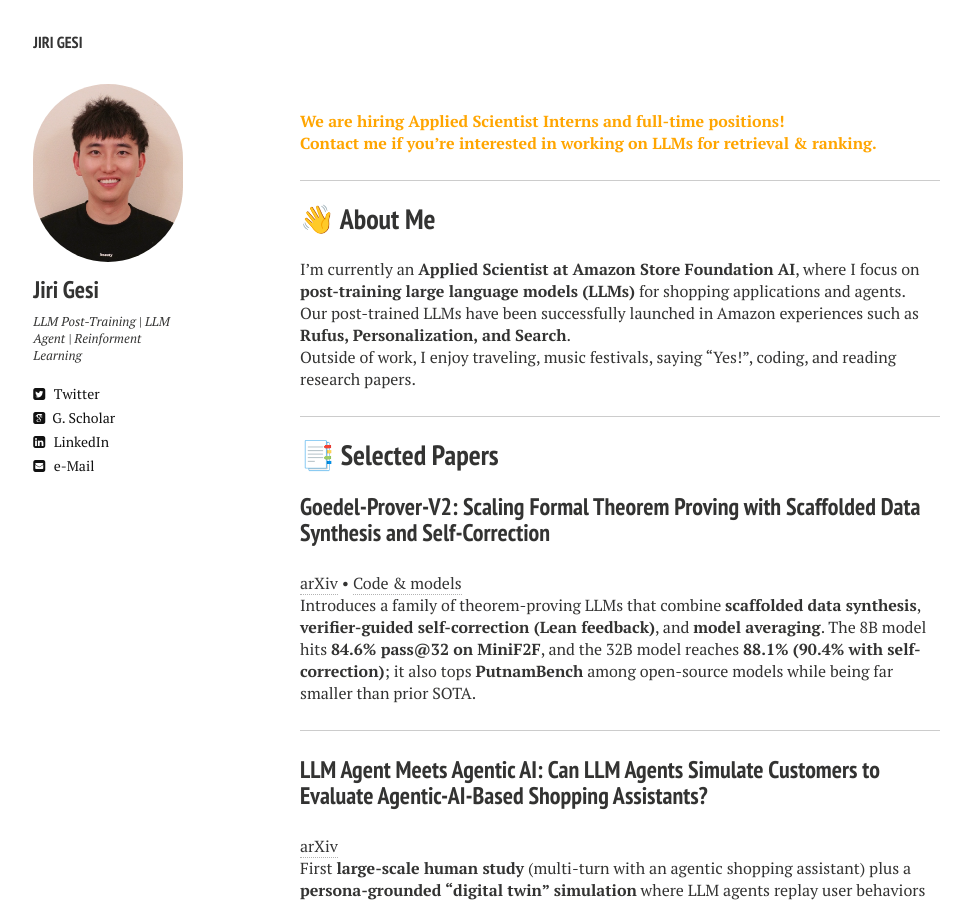
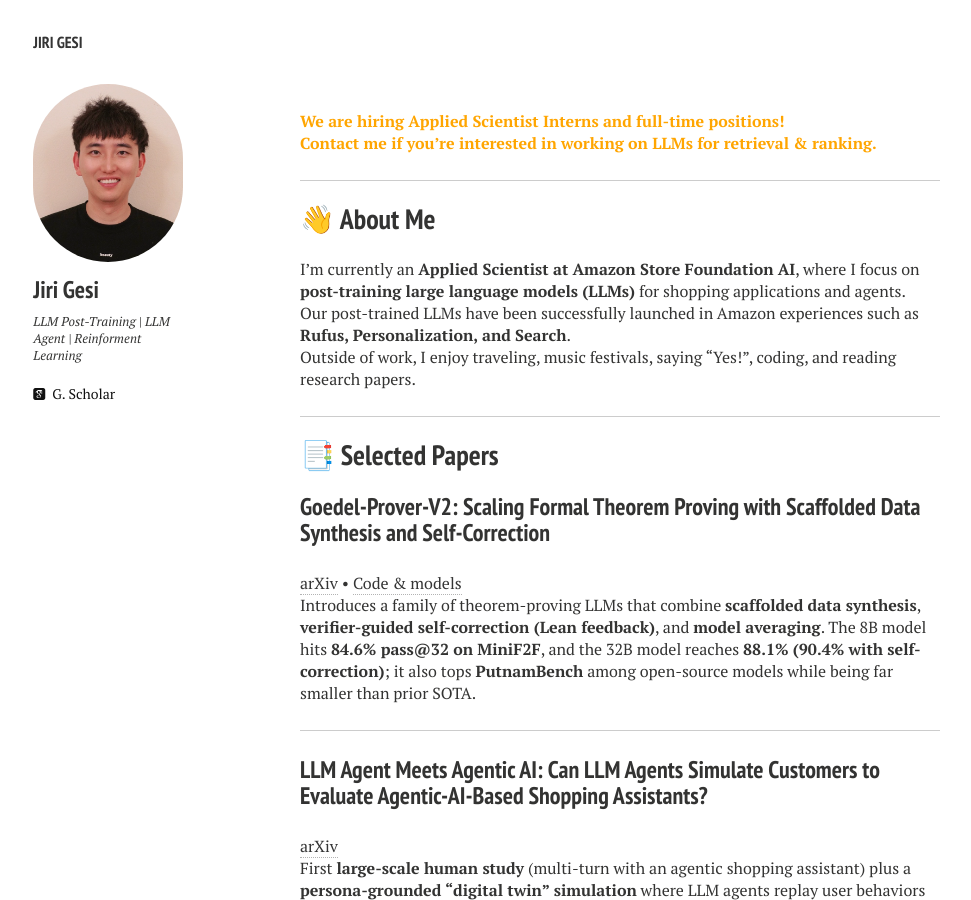
Before and after one commit to Jirigesi/Jirigesi.github.io, a Jekyll site: the page built from index.md, in a window 1280 px wide and 900 px high. Shown: the whole window, without its empty margins (20-991 px from the left). Built offline with Jekyll 4.4.1, drawn with Linux system fonts in a browser that asks for light colours; nearby versions of some CDN libraries; comment, search, counter and statistics services are not loaded; part of the change alters nothing that is shown.

Commit message:
Update _config.yml

```diff
--- a/_config.yml
+++ b/_config.yml
@@ -9,9 +9,6 @@ owner:
   name:           Jiri Gesi
   avatar:         jirigesi2.png
   bio:            LLM Post-Training | LLM Agent | Reinforment Learning
-  email:          jirigesi@gmail.com
-  twitter:        jirigesi
-  linkedin:       jirigesi
   google_scholar: https://scholar.google.com/citations?user=pZTCjMsAAAAJ
 
 # Top Navigation Links
```
